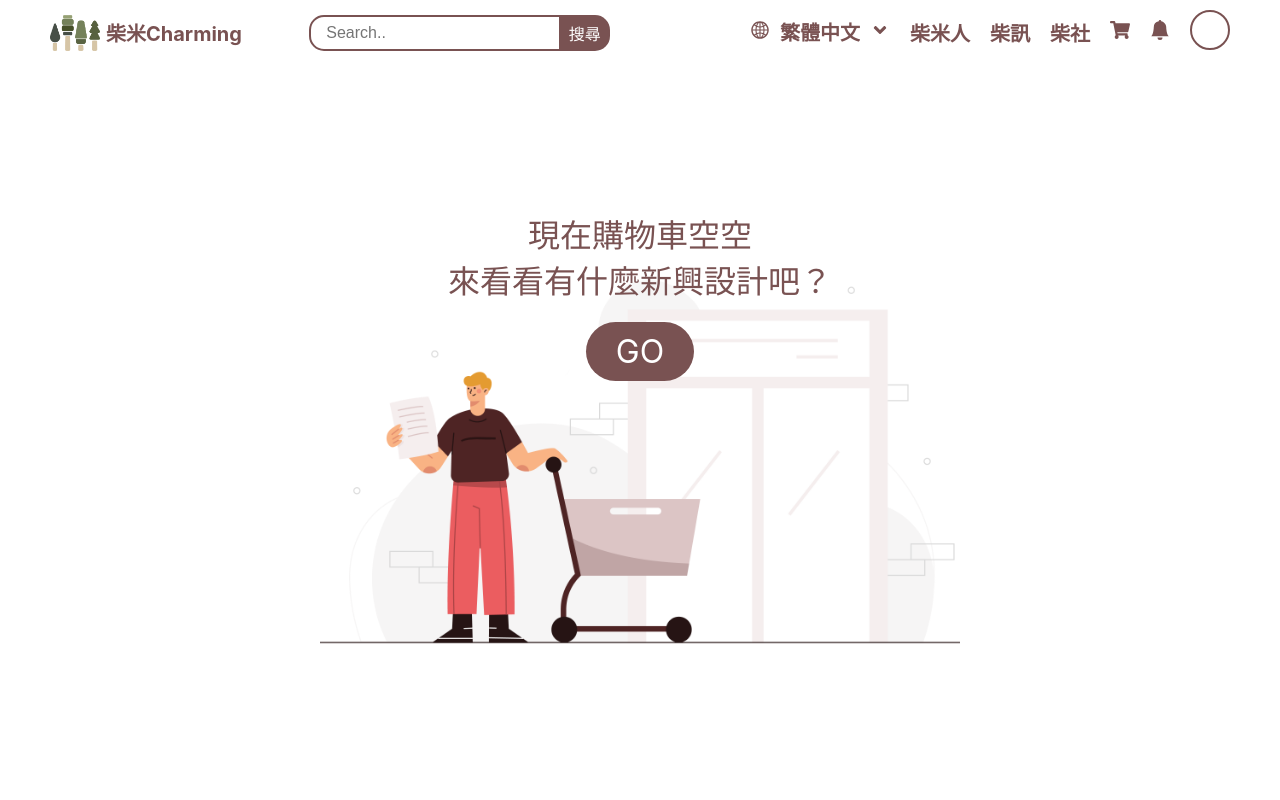
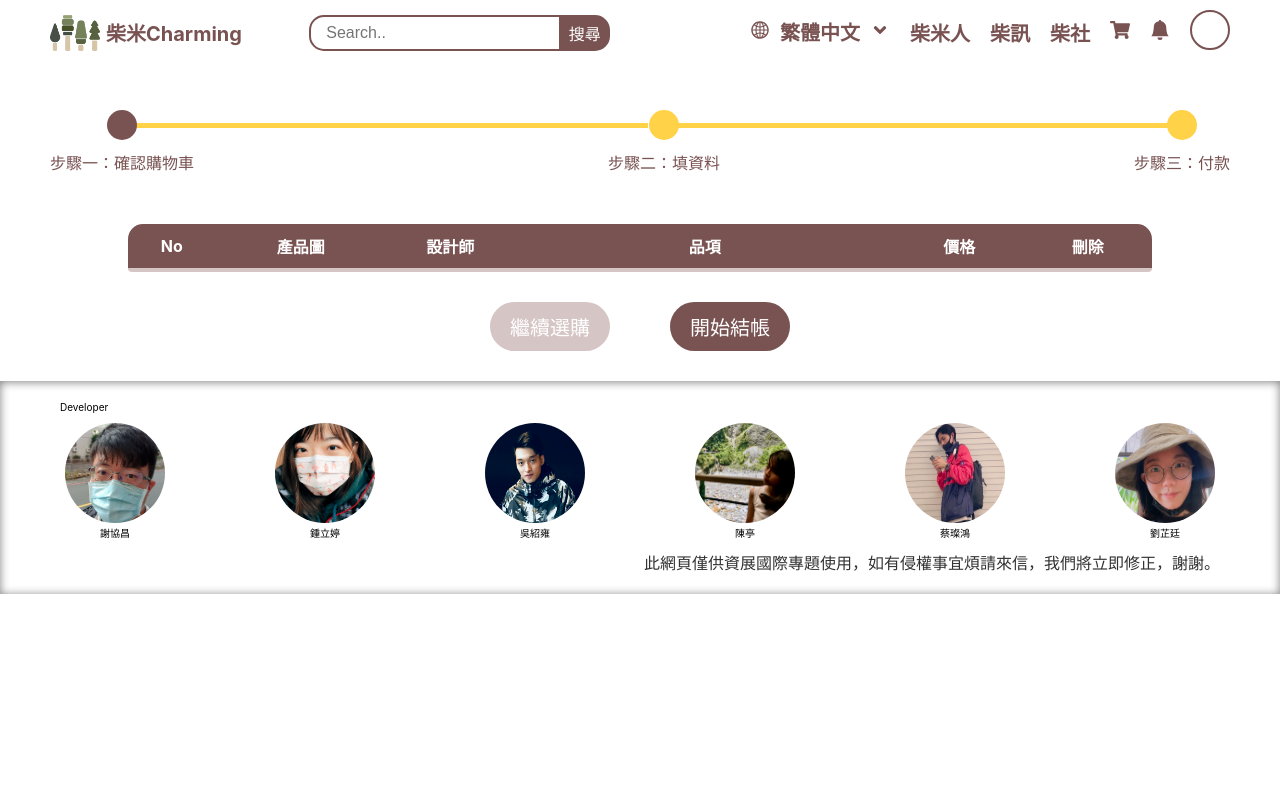
Before and after one commit to ziting106/02-Charming, a React (Create React App) app in the folder fontend/: page /Sales/Cart1 in a window 1280 px wide. Shown: the top 800 px of the page. Built offline with nearby package versions, Linux system fonts and the light colour scheme.

Commit message:
cart1 OK

```diff
--- a/fontend/src/App.css
+++ b/fontend/src/App.css
@@ -23,6 +23,7 @@
   --green2: #72925F;
   --green3: #B8D1A9;
   --red:#b72020;
+  --red1:#951a1a;
   /* 字體大小 */
   --heading1: 56px;
   --heading2: 48px;
--- a/fontend/src/Home/Pages/ProductPage/ProductPage.js
+++ b/fontend/src/Home/Pages/ProductPage/ProductPage.js
@@ -58,9 +58,9 @@ function ProductPage() {
       alert('已成功加入購物車')
     } else {
       if (storage['addItemList'] == null) {
-        storage['addItemList'] = `${products.ID}`
+        storage['addItemList'] = `${products.ID} |`
       } else {
-        storage['addItemList'] += `| ${products.ID}`
+        storage['addItemList'] += `${products.ID} |`
       }
       const productCart = {
         ID: products.ID,
--- a/fontend/src/Sales/Components/Processbar/ProcessBar.module.css
+++ b/fontend/src/Sales/Components/Processbar/ProcessBar.module.css
@@ -27,7 +27,7 @@
 .progressLine {
   width: 50%;
   height: 5px;
-  /* right: 20px; */
+  right: 10px;
   top:calc(var(--circleSize) *2 + 2.5px);
   margin: -50px;
   background-color: var(--yellow1);
--- a/fontend/src/Sales/Components/Processbar/Processbar.js
+++ b/fontend/src/Sales/Components/Processbar/Processbar.js
@@ -10,7 +10,7 @@ function Processbar(props) {
           <div
             className={`${style.progressRound} ${style.progressActive}`}
           ></div>
-          <p>步驟一：購物車</p>
+          <p>步驟一：確認購物車</p>
         </div>
         {start >= 2 ? (
           <div
--- a/fontend/src/Sales/Pages/Cart/Cart.module.css
+++ b/fontend/src/Sales/Pages/Cart/Cart.module.css
@@ -1,9 +1,105 @@
 :root {
-  --table-block-size_s: 100px;
-  --table-block-size_m: 150px;
-  --table-block-size_l: 200px;
-  --table-block-size_ll: 350px;
+  --sizeS: 100px;
+  --sizeM: 150px;
+  --sizeL: 200px;
+  --sizeXL: 450px;
 }
+/* 表格-固定尺寸 */
+.blockSizeS {
+  width: var(--sizeS);
+}
+.blockSizeM {
+  width: var(--sizeM);
+}
+.blockSizeL {
+  width: var(--sizeL);
+}
+.blockSizeXL {
+  width: var(--sizeXL);
+}
+/* —————————————表格———————————————— */
+.shoppingList{
+  width: 80%;
+  display: flex;
+  flex-direction: column;
+  margin: 0 auto;
+  border-collapse: collapse;
+  text-align: center;
+}
+
+/* 表單項目名稱 */
+.listTitle{
+  border-radius: 15px 15px 0 0 ;
+  padding: 10px 0;
+  font-size: var(--heading5);
+  background-color: var(--brown2);
+  color: var(--white);
+}
+/* 表單項目 */
+.listItem:last-child{
+  border: 2px solid var(--brown3);
+  border-radius: 0 0 15px 15px;
+}
+.listItem tr{
+  display: flex;
+  align-items: center;
+}
+.listItem tr:last-child{
+  border-radius: 0 0 15px 15px;
+}
+
+.listItem td{
+  border-radius: 15px;
+  font-size: var(--heading4);
+}
+.listItem img{
+  height: 100px;
+}
+.shoppingList tr:nth-child(2n) {
+  background-color: var(--brown4);
+  /* border-radius:0 0 15px 15px; */
+}
+/* ——————————————————————————————————————— */
+/* ————————————————按鈕——————————————————— */
+/* 刪除按鈕 */
+.blockButton {
+  padding: 5px 15px;
+  color: var(--white);
+  background-color: var(--red);
+  font-size: var(--heading5);
+  border: 0px;
+  border-radius: 99px;
+}
+.blockButton:hover {
+  background-color: var(--red1);
+}
+
+/* 送出按鈕 */
+.checkButton{
+  display: flex;
+  justify-content: center;
+  margin: 30px 0px;
+}
+.button1{
+    color: var(--white);
+    background-color: var(--brown2);
+    padding: 10px 20px;
+    border: none;
+    border-radius: 99px;
+    font-size: var(--heading4);
+    margin: 0px 30px;
+}
+.button2{
+    color: var(--white);
+    background-color: var(--brown3);
+    padding: 10px 20px;
+    border: none;
+    border-radius: 99px;
+    font-size: var(--heading4);
+    margin: 0px 30px;
+}
+/* ——————————————————————————————————————— */
+
 /* ————cart.js（購物車為空時出現的畫面）———— */
 .emptyCart{
   height: 100vh;
@@ -31,79 +127,8 @@
   background-color: var(--brown3);
 }
 /* ——————————————————————————————————————— */
-/* —————————————cart1.js———————————————— */
-/* 表格-本體 */
-.shoppingList{
-  display: flex;
-  justify-content: center;
-  vertical-align: top;
-  border-collapse: collapse;
-  text-align: center;
-}
-.shoppingList thead{
-  height: 64px;
-  background-color: var(--brown2);
-  color: var(--white);
-}
-.blockPicture{
-  word-break: break-all;
-  height: 180px;
-}
-.blockNoPicture{
-  word-break: break-all;
-  height: 64px;
-}
-.shoppingListtr tr img {
-  width: 160px;
-  height: 160px;
-}
-.shoppingListtr tr:nth-child(2n) {
-  background-color: var(--brown4);
-}
-/* 表格-固定尺寸 */
-.blockSizeS {
-  width: var(--table-block-size_s);
-}
-.blockSizeM {
-  width: var(--table-block-size_m);
-}
-.blockSizeL {
-  width: var(--table-block-size_l);
-}
-.blockSizeLL {
-  width: var(--table-block-size_ll);
-}
-/* 表格-按鈕 */
-.blockButton {
-  width: 90px;
-  height: 40px;
-  color: var(--brown2);
-  background-color: var(--yellow1);
-  font-weight: bold;
-  border: 0px;
-  border-radius: 20px;
-}
-.blockButton:hover {
-  color: var(--yellow1);
-  background-color: var(--brown2);
-}
-.tableScroll{
-  margin: 50px 0;
-  width: 1090px;
-  height: 500px;
-  overflow-y:scroll;
-}
-/* 按鈕 */
-.button {
-    width: 90px;
-    height: 40px;
-    color: var(--white);
-    background-color: var(--brown2);
-    font-weight: bold;
-    border: 0px;
-    border-radius: var(--desk-border-radius);
-}
-/* 文字方塊 */
+/* ————cart2.js（填資料頁面）———— */
+/* 輸入框 */
 .block{
   display: flex;
 }
@@ -119,4 +144,11 @@
 .successText{
   color: var(--green3);
 }
+
 /* 信用卡Form */
+.tableScroll{
+  margin: 50px 0;
+  width: 1090px;
+  height: 500px;
+  overflow-y:scroll;
+}
--- a/fontend/src/Sales/Pages/Cart/Cart1.js
+++ b/fontend/src/Sales/Pages/Cart/Cart1.js
@@ -1,125 +1,125 @@
 // http://localhost:3000/Sales/Cart1
-import React from 'react'
-import Processbar from '../../Components/Processbar/Processbar'
-import Cart from './Cart'
+import React from "react";
+import Processbar from "../../Components/Processbar/Processbar";
+import Cart from "./Cart";
 import Style from "./Cart.module.css";
-import { useNavigate } from 'react-router-dom'
-import LoginNav from '../../../Home/Components/LoginNav/LoginNav'
-// import styleTagTransform from '../../../Home/Assets/React App_files/bundle';
+import { useNavigate } from "react-router-dom";
+import LoginNav from "../../../Home/Components/LoginNav/LoginNav";
 
 function Cart1() {
   // 使用 useNavigate 套件
-  let Navigate = useNavigate()
+  let Navigate = useNavigate();
 
   // 使用 localStorage WebAPI
-  let storage = localStorage
+  let storage = localStorage;
 
   // 建立空白陣列，存放jsx語法
-  let cartTable = []
+  let cartTable = [];
 
   // 確認addItemList 是否有值
-  if (storage.getItem('addItemList')) {
+  if (storage.getItem("addItemList")) {
     // 取得localStorage的項目清單
-    let itemString = storage.getItem('addItemList')
+    let itemString = storage.getItem("addItemList");
 
     // 分割localStorage的項目清單=>["1","2",""]，要刪除最後一筆
-    let items = itemString.split(' |')
-    items.pop()
+    let items = itemString.split(" |");
+    items.pop();
+    console.log(items.length);
 
     // 動態生成table的內容
     for (let i = 0; i < items.length; i++) {
       let { ID, author_name, pic_path, price, product_name } = JSON.parse(
         storage.getItem(items[i])
-      )
+      );
       cartTable.push(
-        <tr key={i + 1} className="blockPicture" id={ID}>
-          <th scope="row">{i + 1}</th>
-          <td>
-            <img
+        <tr key={i + 1} className={Style.blockPicture} id={ID}>
+          <th className={Style.blockSizeS} scope="row">{i + 1}</th>
+          <td className={Style.blockSizeL}>
+            <img className={Style.blockSizeM}
               alt="圖片無法顯示"
               src={`http://localhost:3000/Home/ProductImg/${pic_path}`}
             />
           </td>
-          <td>{author_name}</td>
-          <td>{product_name}</td>
-          <td>{price}</td>
-          <td>
-            <button id={ID} onClick={deleteItem} className="blockButton">
+          <td className={Style.blockSizeM}>{author_name}</td>
+          <td className={Style.blockSizeXL}>{product_name}</td>
+          <td className={Style.blockSizeM}>{price}</td>
+          <td className={Style.blockSizeM}>
+            <button id={ID} onClick={deleteItem} className={Style.blockButton}>
               刪除
             </button>
           </td>
         </tr>
-      )
+      );
     }
   }
 
   // 刪除語法
   function deleteItem(e) {
     // 取得按鈕所在位置的ID
-    let itemId = e.target.id
+    let itemId = e.target.id;
     // 移除localStorage中的資料
-    storage.removeItem(itemId)
-    storage['addItemList'] = storage['addItemList'].replace(`${itemId} |`, ``)
+    storage.removeItem(itemId);
+    storage["addItemList"] = storage["addItemList"].replace(`${itemId} |`, ``);
     // 清除按鈕所在位置的html語法
-    document.getElementById(itemId).remove()
+    document.getElementById(itemId).remove();
   }
 
   return (
     <>
       <LoginNav />
 
-      <Cart/> {/* 購物車為空時出現的畫面 */}
+      {/* <Cart/> 購物車為空時出現的畫面 */}
       {/* 進度條 */}
       <Processbar step="1" />
       {/* 表格 */}
       <table className={Style.shoppingList}>
-        <thead>
+        <thead className={Style.listTitle}>
           <tr>
-            <th scope="col" className="blockSizeS">
+            <th scope="col" className={Style.blockSizeS}>
               No
             </th>
-            <th scope="col" className="blockSizeL">
-              Item Picture
+            <th scope="col" className={Style.blockSizeL}>
+              產品圖
             </th>
-            <th scope="col" className="blockSizeM">
-              Author
+            <th scope="col" className={Style.blockSizeM}>
+              設計師
             </th>
-            <th scope="col" className="blockSizeLL">
-              Item Name
+            <th scope="col" className={Style.blockSizeXL}>
+              品項
             </th>
-            <th scope="col" className="blockSizeM">
-              Item Price
+            <th scope="col" className={Style.blockSizeM}>
+              價格
             </th>
-            <th scope="col" className="blockSizeM"></th>
+            <th scope="col" className={Style.blockSizeM}>
+              刪除
+            </th>
           </tr>
         </thead>
-        <tbody>{cartTable}</tbody>
+        <tbody className={Style.listItem}>{cartTable}</tbody>
       </table>
       {/* 按鈕 */}
-      <div>
+      <div className={Style.checkButton}>
         <button
-          className="button"
+          className={Style.button2}
+          onClick={() => {
+            Navigate("/");
+          }}>
+          繼續選購
+        </button>
+        <button className={Style.button1}
           onClick={() => {
             // 到下一頁
-            if (storage.getItem('addItemList')) {
-              Navigate('../Sales/Cart2')
+            if (storage.getItem("addItemList")) {
+              Navigate("../Sales/Cart2");
             } else {
-              alert('請選購商品')
+              alert("請選購商品");
             }
           }}
         >
-          下一步
-        </button>
-        <button
-          className="button"
-          onClick={() => {
-            Navigate('/')
-          }}
-        >
-          回首頁
+          開始結帳
         </button>
       </div>
     </>
-  )
+  );
 }
-export default Cart1
+export default Cart1;
--- a/fontend/src/Sales/Pages/Cart/Cart2.js
+++ b/fontend/src/Sales/Pages/Cart/Cart2.js
@@ -11,60 +11,60 @@ import LoginNav from '../../../Home/Components/LoginNav/LoginNav'
 import number from '../../Json/number.json'
 
 function Cart2() {
-  // // 使用 useNavigate 套件
-  // let Navigate = useNavigate()
+  // 使用 useNavigate 套件
+  let Navigate = useNavigate()
 
-  // // 要看會員怎麼寫
-  // // const [member, setmember] = useState([])
-  // // const fetchProducts = async () => {
-  // //   const response = await fetch(
-  // //     `http://localhost:3001/Sales/api/orderUser?id=`
-  // //   )
-  // //   const data = await response.json()
-  // //   setmember(data[0])
-  // // }
+  // 要看會員怎麼寫
+  // const [member, setmember] = useState([])
+  // const fetchProducts = async () => {
+  //   const response = await fetch(
+  //     `http://localhost:3001/Sales/api/orderUser?id=`
+  //   )
+  //   const data = await response.json()
+  //   setmember(data[0])
+  // }
 
-  // // componentDidMount
-  // // useEffect(() => {
-  // //   fetchProducts()
-  // // }, [])
+  // componentDidMount
+  // useEffect(() => {
+  //   fetchProducts()
+  // }, [])
 
-  // const [inputText, setInputText] = useState('')
+  const [inputText, setInputText] = useState('')
 
-  // // 使用 localStorage WebAPI
-  // let storage = localStorage
+  // 使用 localStorage WebAPI
+  let storage = localStorage
 
-  // // 取得localStorage的項目清單
-  // let itemString = storage.getItem('addItemList')
+  // 取得localStorage的項目清單
+  let itemString = storage.getItem('addItemList')
 
-  // // 分割localStorage的項目清單=>["1","2",""]，要刪除最後一筆
-  // let items = itemString.split(' |')
-  // items.pop()
+  // 分割localStorage的項目清單=>["1","2",""]，要刪除最後一筆
+  let items = itemString.split(' |')
+  items.pop()
 
-  // // 建立空白陣列，存放jsx語法
-  // let cartTable = []
+  // 建立空白陣列，存放jsx語法
+  let cartTable = []
 
-  // // 計算購物車，價格總數
-  // let totalPrice = 0
+  // 計算購物車，價格總數
+  let totalPrice = 0
 
-  // // 動態生成table的內容
-  // for (let i = 0; i < items.length; i++) {
-  //   let { ID, author_name, price, product_name } = JSON.parse(
-  //     storage.getItem(items[i])
-  //   )
-  //   // 已取得購物車資料，用迴圈重複加總
-  //   totalPrice += { price }.price
+  // 動態生成table的內容
+  for (let i = 0; i < items.length; i++) {
+    let { ID, author_name, price, product_name } = JSON.parse(
+      storage.getItem(items[i])
+    )
+    // 已取得購物車資料，用迴圈重複加總
+    totalPrice += { price }.price
 
-  //   // 將Html語法加入cartTable語法
-  //   cartTable.push(
-  //     <tr key={i + 1} className="blockNoPicture" id={ID}>
-  //       <th scope="row">{i + 1}</th>
-  //       <td>{author_name}</td>
-  //       <td>{product_name}</td>
-  //       <td>{price}</td>
-  //     </tr>
-  //   )
-  // }
+    // 將Html語法加入cartTable語法
+    cartTable.push(
+      <tr key={i + 1} className={Style.listItem} id={ID}>
+        <th scope="row">{i + 1}</th>
+        <td>{author_name}</td>
+        <td>{product_name}</td>
+        <td>{price}</td>
+      </tr>
+    )
+  }
 
   return (
     <>
@@ -74,37 +74,37 @@ function Cart2() {
       <Processbar step="2" />
       {/* 輸入框 */}
       <form>
-        <section id="inputName" className="blockText">
+        <section id="inputName" className={Style.blockText}>
           <div>姓名</div>
           <input
             type="text"
             disabled
             value={number[0].username}
-            // onChange={(e) => {
-            //   setInputText(e.target.value)
-            // }}
+            onChange={(e) => {
+              setInputText(e.target.value)
+            }}
           />
         </section>
-        <section id="inputTel" className="blockText">
+        <section id="inputTel" className={Style.blockText}>
           <div>聯絡方式</div>
           <input
             type="text"
             disabled
             value={number[0].mobile}
-            // onChange={(e) => {
-            //   setInputText(e.target.value)
-            // }}
+            onChange={(e) => {
+              setInputText(e.target.value)
+            }}
           />
         </section>
-        <section id="inputPrice" className="blockText">
+        <section id="inputPrice" className={Style.blockText}>
           <div>總價</div>
           <input
             type="text"
             disabled
-            // value={totalPrice}
-            // onChange={(e) => {
-            //   setInputText(e.target.value)
-            // }}
+            value={totalPrice}
+            onChange={(e) => {
+              setInputText(e.target.value)
+            }}
           />
         </section>
       </form>
@@ -126,27 +126,27 @@ function Cart2() {
             </th>
           </tr>
         </thead>
-        {/* <tbody>{cartTable}</tbody> */}
+        <tbody>{cartTable}</tbody>
       </table>
       {/* 按鈕 */}
       <div>
         <button
           className="button"
-          // onClick={() => {
-          //   // 到下一頁
-          //   Navigate('../Sales/Cart3')
-          //   // 將個人資料存入Session，購買者ID & 訂單總價
-          //   storage.setItem('addUser', `1 | ${totalPrice}`)
-          // }}
+          onClick={() => {
+            // 到下一頁
+            Navigate('../Sales/Cart3')
+            // 將個人資料存入Session，購買者ID & 訂單總價
+            storage.setItem('addUser', `1 | ${totalPrice}`)
+          }}
         >
           下一步
         </button>
         <button
           className="button"
-          // onClick={() => {
-          //   // 回上頁
-          //   Navigate('../Sales/Cart1')
-          // }}
+          onClick={() => {
+            // 回上頁
+            Navigate('../Sales/Cart1')
+          }}
         >
           回上頁
         </button>
```
Also changed, not shown: 2 other files (tests, documents, lock files or other folders).
